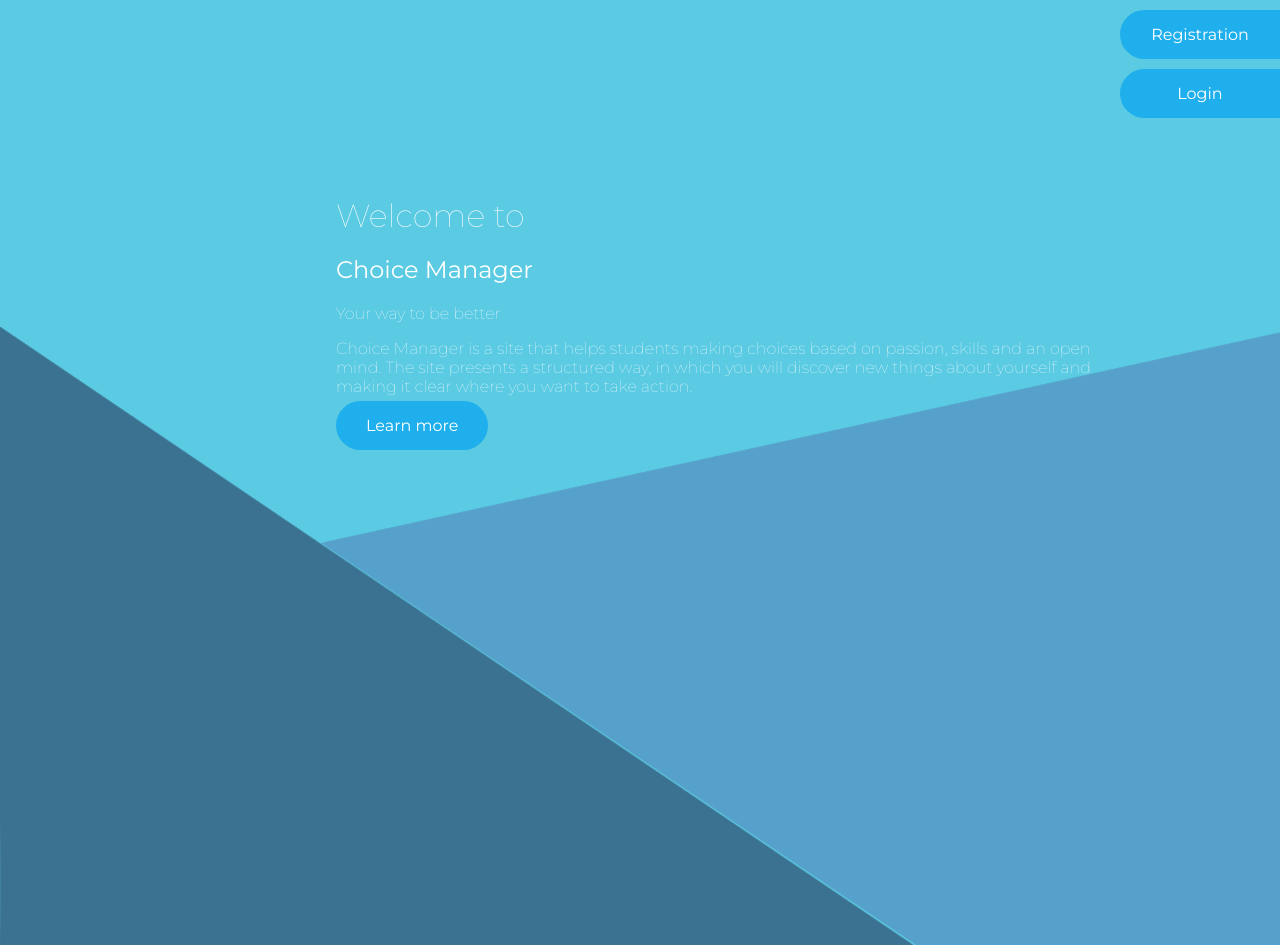
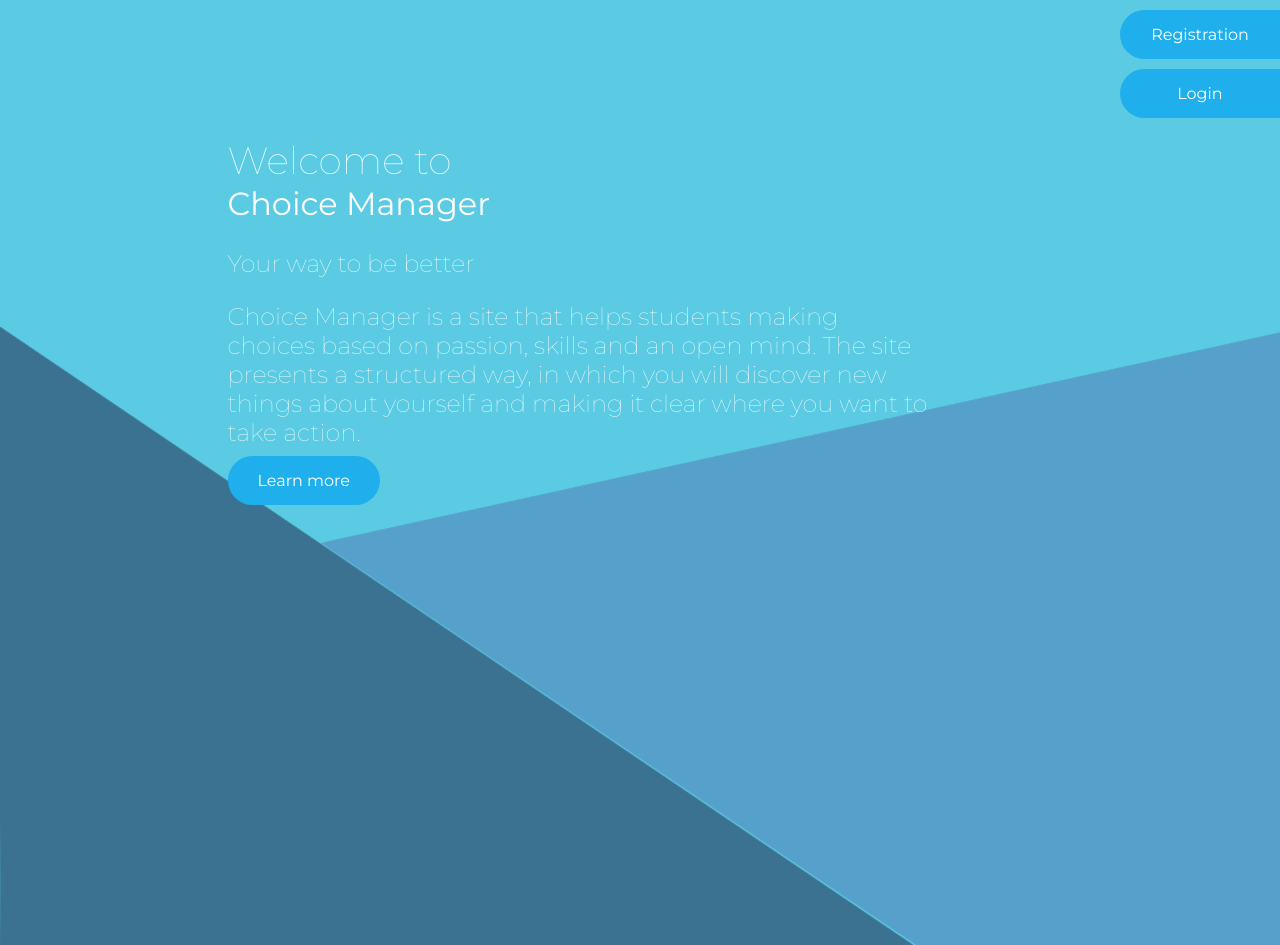
Before and after one commit to stanislavlebedyantsev/Choice-manager, a React (Create React App) app: page / in a window 1280 px wide. Built offline with nearby package versions, Linux system fonts and the light colour scheme.

Commit message:
Remade font size on start page

```diff
--- a/src/components/StartPage/StartPage.jsx
+++ b/src/components/StartPage/StartPage.jsx
@@ -13,6 +13,8 @@ const StartPage = (props) => {
           </div>
           <div className={s.projectVision}>
             <p>Your way to be better</p>
+          </div>
+          <div className={s.description}>
             <p>Choice Manager is a site that helps students making choices based on passion, skills and an open mind.
               The site presents a structured way, in which you will discover new things about yourself and making it
               clear where you want to take action. </p>
--- a/src/components/StartPage/StartPage.module.css
+++ b/src/components/StartPage/StartPage.module.css
@@ -13,7 +13,7 @@
 .leftSide{
     grid-column: 1;
     grid-row: 1;
-    padding-left: 30%;
+    padding-left: 25%;
 }
 .rightSide{
     grid-column: 2;
@@ -23,14 +23,27 @@
 }
 .greeting h1{
     margin: 0;
-    padding-top: 25%;
+    padding-top: 20%;
     font-weight: 100;
+    font-size: 38px;
 }
 .greeting h2{
     font-weight: 400;
+    font-size: 32px;
+    margin-top: 0;
 }
 
 .projectVision {
+    font-size: 24px;
+    font-weight: 100;
+    margin-bottom: 0px;
+}
+.projectVision p{
+    margin-bottom: 0;
+}
+.description{
+    font-size: 24px;
+    width: 700px;
     font-weight: 100;
 }
 .aboutUs{
```
